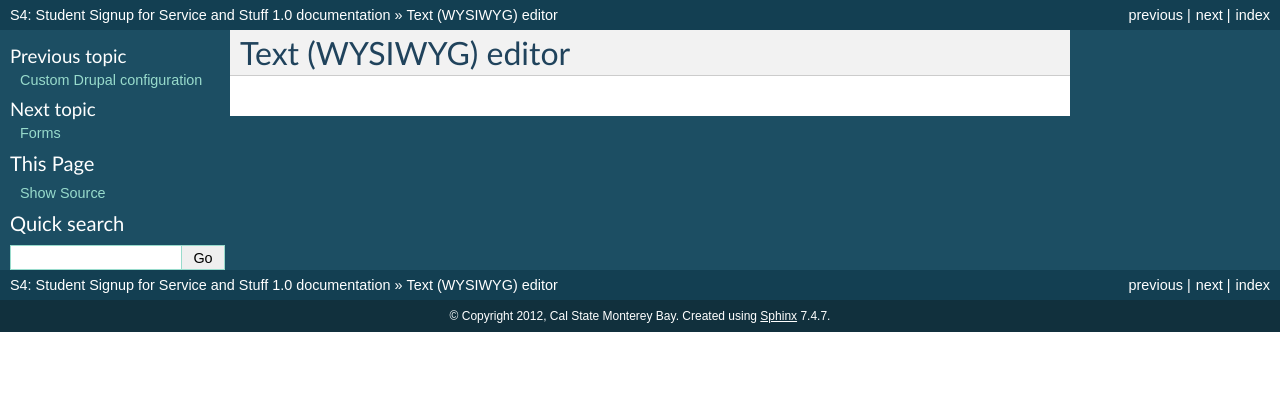
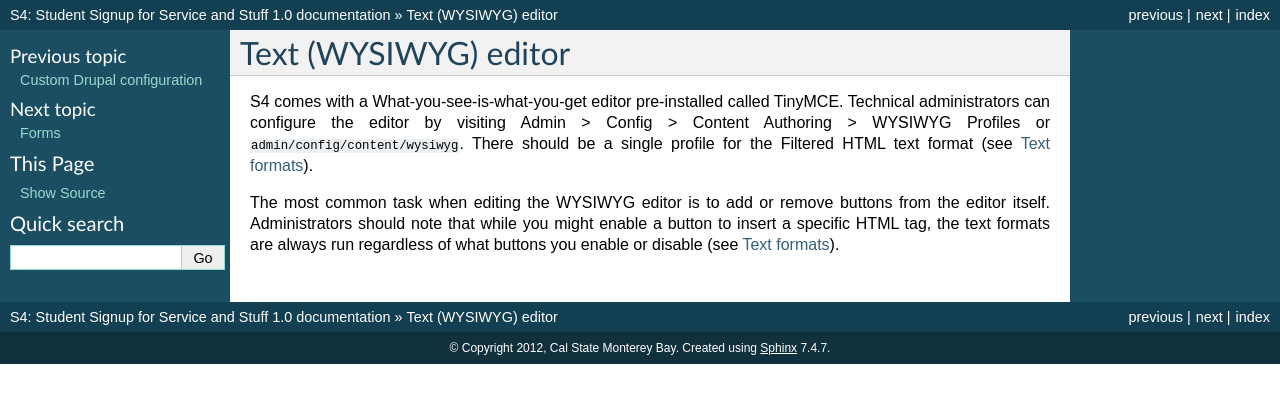
Before and after one commit to calstates4/s4project, a Sphinx documentation site: the page built from docs/setup/editor.rst, in a window 1280 px wide. Shown: the top 403 px of the page. Built offline with Sphinx 7.4.7, drawn with Linux system fonts in a browser that asks for light colours.

```diff
--- a/docs/running/security.rst
+++ b/docs/running/security.rst
@@ -25,6 +25,7 @@
 
 There are literally hundreds of kinds of permissions available in S4, and most of them are pretty self-explanatory, but a few should be kept an eye on when you are setting up a role:
 
+.. _textformats:
 
 Text formats
 ============
--- a/docs/setup/editor.rst
+++ b/docs/setup/editor.rst
@@ -2,3 +2,7 @@
 =====================
 Text (WYSIWYG) editor
 =====================
+
+S4 comes with a What-you-see-is-what-you-get editor pre-installed called TinyMCE. Technical administrators can configure the editor by visiting Admin > Config > Content Authoring > WYSIWYG Profiles or ``admin/config/content/wysiwyg``. There should be a single profile for the Filtered HTML text format (see :ref:`textformats`).
+
+The most common task when editing the WYSIWYG editor is to add or remove buttons from the editor itself. Administrators should note that while you might enable a button to insert a specific HTML tag, the text formats are always run regardless of what buttons you enable or disable (see :ref:`textformats`).
```
Also changed, not shown: 1 other file.
